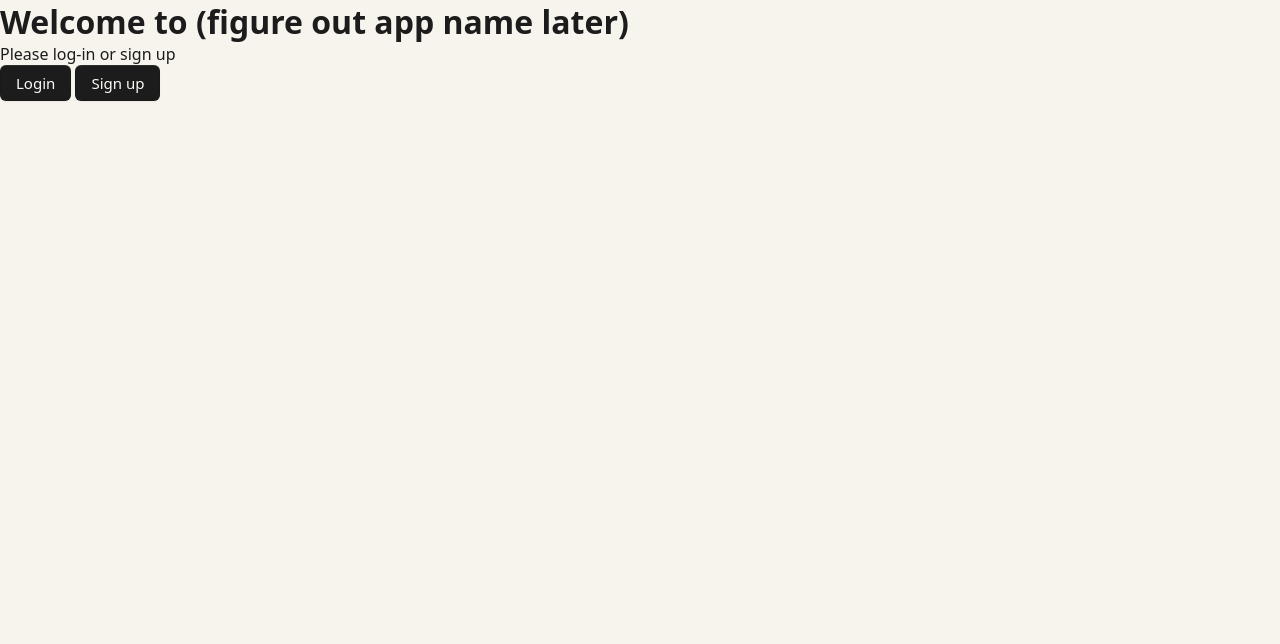
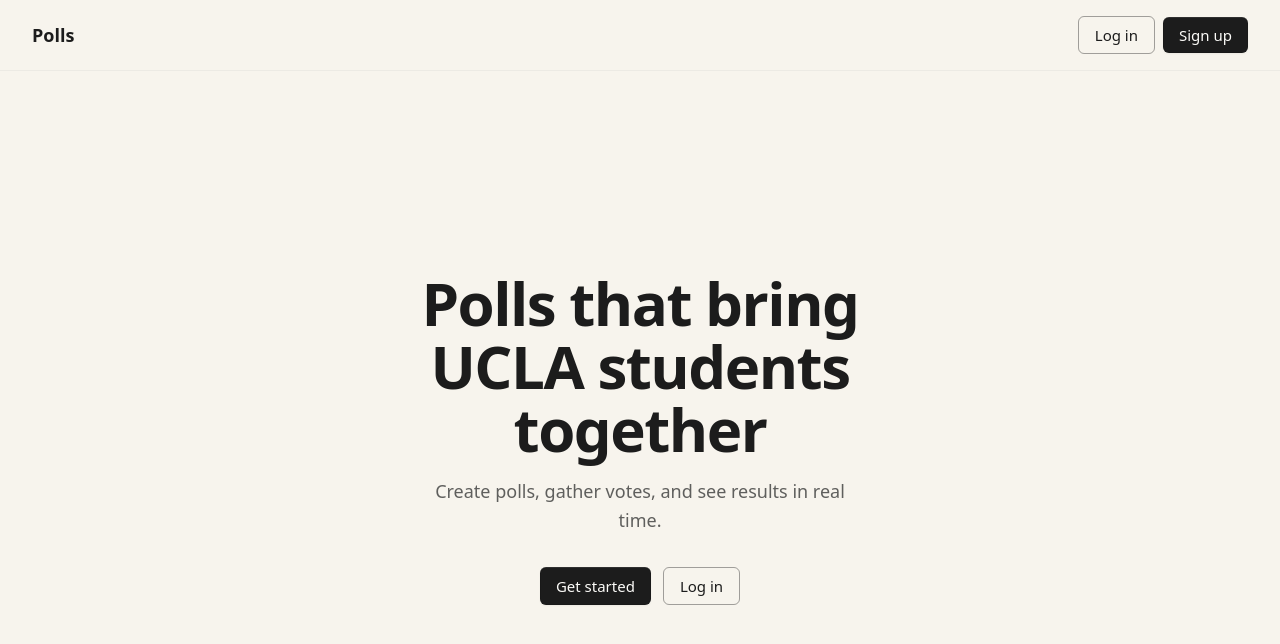
Before and after one commit to AaronFan5/CS35L-Project, a website: page public/index.html in a window 1280 px wide. Drawn offline with Linux system fonts and the light colour scheme.

Commit message:
Changed index.html so it has cleaner design
Add landing page with nav, hero headline, and Get Started / Log in buttons

```diff
--- a/public/index.html
+++ b/public/index.html
@@ -1,15 +1,26 @@
 <!DOCTYPE html>
 <html lang="en">
 <head>
-    <meta charset="UTF-8">
-    <meta name="viewport" content="width=device-width, initial-scale=1.0">
-    <title>CS35L Polls</title>
-    <link rel="stylesheet" href="/styles.css">
+  <meta charset="UTF-8">
+  <meta name="viewport" content="width=device-width, initial-scale=1.0">
+  <title>Polls</title>
+  <link rel="stylesheet" href="/styles.css">
 </head>
 <body>
-    <h1>Welcome to (figure out app name later)</h1>
-    <p>Please log-in or sign up</p>
-    <a href="/auth/login"><button>Login</button></a>
-    <a href="/auth/signup"><button>Sign up</button></a>
+  <nav>
+    <a href="/" class="nav-brand">Polls</a>
+    <div class="nav-actions">
+      <a href="/auth/login" class="btn btn-ghost">Log in</a>
+      <a href="/auth/signup" class="btn">Sign up</a>
+    </div>
+  </nav>
+  <div class="landing">
+    <h1>Polls that bring UCLA students together</h1>
+    <p>Create polls, gather votes, and see results in real time.</p>
+    <div class="landing-buttons">
+      <a href="/auth/signup" class="btn">Get started</a>
+      <a href="/auth/login" class="btn btn-ghost">Log in</a>
+    </div>
+  </div>
 </body>
 </html>
```
